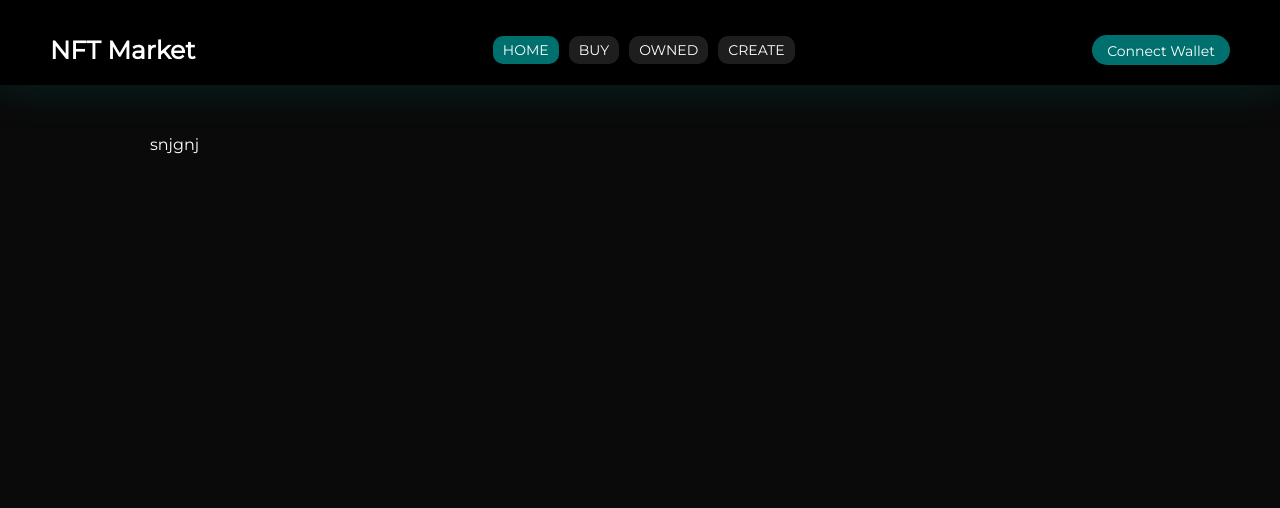
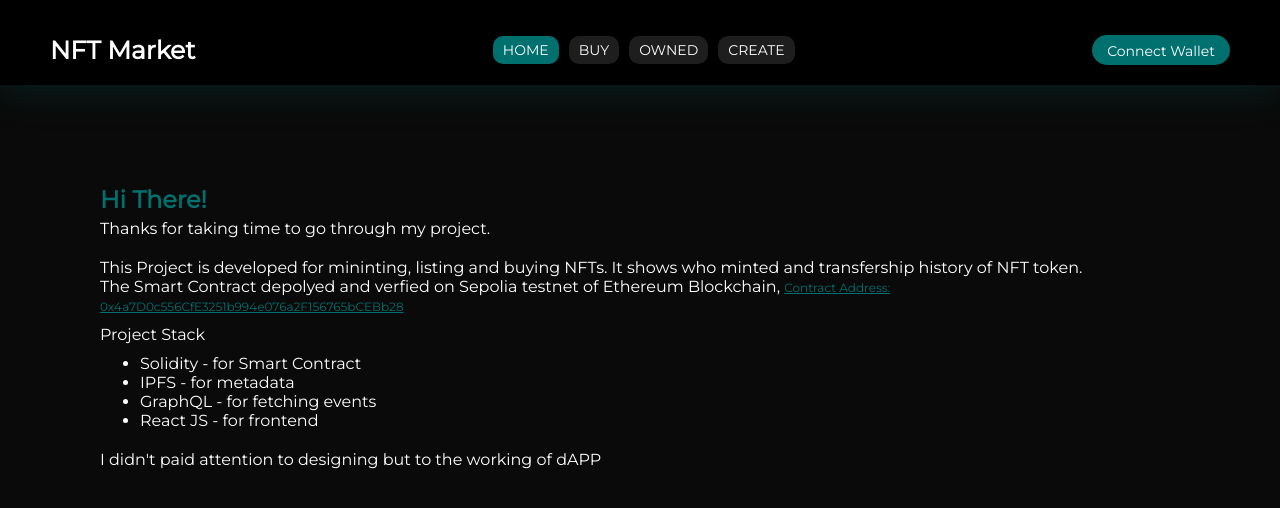
Before and after one commit to mabdulwahid008/NFT_Market, a React (Create React App) app in the folder frontend/: page / in a window 1280 px wide. Shown: the top 508 px of the page. Built offline with nearby package versions, Linux system fonts and the light colour scheme; no server answers.

Commit message:
working on deployment

```diff
--- a/frontend/package.json
+++ b/frontend/package.json
@@ -1,5 +1,6 @@
 {
   "name": "frontend",
+  "proxy": "http://localhost:5000",
   "version": "0.1.0",
   "private": true,
   "dependencies": {
--- a/frontend/src/components/ViewNFT/ViewNFT.js
+++ b/frontend/src/components/ViewNFT/ViewNFT.js
@@ -55,10 +55,16 @@ function ViewNFT({ nft }) {
     setLoading(false)
    }
 
+   setInterval(()=> {
+    if(!tokenHistory)
+        getHistory(nft.tokenID)
+    }
+    ,100)
+
    useEffect(()=>{
         getData()
-        getHistory(nft.tokenID)
-   },[])
+
+   },[tokenHistory, address])
 
   return (
     <div className='container'>
@@ -75,6 +81,23 @@ function ViewNFT({ nft }) {
                         <textarea name='description' id='description' defaultValue={data?.description} readOnly></textarea>
                     </div>
                 </div>
+                {address && <div style={{marginTop:-10}}>
+                    <input type='checkbox' id='list'/>
+                    <label htmlFor="list">NFT Listing</label>
+                    <div className='list'>
+                        {nft.price == 0 ?
+                            <>
+                                <input type='numbrt' placeholder='Enter Prce in eth' onChange={(e)=> setListPrice(e.target.value)}/>
+                                <button className='btn' onClick={listNFT} disabled={loading? true : false}>{loading? 'Please Wait' :'List for Sale'}</button>
+                            </>
+                            :
+                            <>
+                                <p>You listed this NFT for {utils.formatEther(nft.price)} ETH</p>
+                                <button className='btn' onClick={cancelList} disabled={loading? true : false}>{loading? 'Please Wait' :'Cancel Listing'}</button>
+                            </>
+                        }
+                    </div>
+                </div>}
                 <div style={{marginTop:20}}>
                     <label>History</label>
                     <table>
@@ -92,23 +115,6 @@ function ViewNFT({ nft }) {
                         })}
                     </table>
                 </div>
-                <div>
-                    <input type='checkbox' id='list'/>
-                    <label htmlFor="list">NFT Listing</label>
-                    <div className='list'>
-                        {nft.price == 0 ?
-                            <>
-                                <input type='numbrt' placeholder='Enter Prce in eth' onChange={(e)=> setListPrice(e.target.value)}/>
-                                <button className='btn' onClick={listNFT} disabled={loading? true : false}>{loading? 'Please Wait' :'List for Sale'}</button>
-                            </>
-                            :
-                            <>
-                                <p>You listed this NFT for {utils.formatEther(nft.price)} ETH</p>
-                                <button className='btn' onClick={cancelList} disabled={loading? true : false}>{loading? 'Please Wait' :'Cancel Listing'}</button>
-                            </>
-                        }
-                    </div>
-                </div>
             </div>
         </div>
     </div>
--- a/frontend/src/components/buyNFT/BuyNFT.js
+++ b/frontend/src/components/buyNFT/BuyNFT.js
@@ -2,10 +2,10 @@ import React, { useContext, useEffect, useState } from 'react'
 import { SignerContext } from '../../state/signer'
 import { NFT_MARKET_CONTRACT_ABI, NFT_MARKET_CONTRACT_ADDRESS } from '../../constants'
 import { Contract, utils } from 'ethers'
-import { extractTokenURI } from '../../utills'
+import { extractTokenURI, minifyAddress } from '../../utills'
 
 function BuyNFT({nft}) {
-    const { signer, address, refreash, setRefreash } = useContext(SignerContext)
+    const { signer, address, refreash, setRefreash, getHistory, tokenHistory } = useContext(SignerContext)
 
 
     const [data, setData] = useState(null)
@@ -18,9 +18,15 @@ function BuyNFT({nft}) {
         setData(Data)
     }
 
+    setInterval(()=> {
+        if(!tokenHistory)
+            getHistory(nft.tokenID)
+        }
+    ,100)
+
     useEffect(()=>{
         getData()
-    },[])
+    },[tokenHistory])
 
     const buy = async() => {
         setLoading(true)
@@ -69,10 +75,29 @@ function BuyNFT({nft}) {
                         <div>
                             <p>Nft listed for sale for {utils.formatEther(nft.price)} ETH</p>
                             <p>Owner: {nft.from}</p>
+                           {address && address.toLowerCase() !== nft.from.toLowerCase() && <>
                             {!disabled && <button id='btn' className='btn'onClick={buy} disabled={loading? true : false}>{loading? 'Please Wait' :'Buy'}</button>}
+                            </>}
                         </div>
                 </div>
             </div>
+            <div style={{marginTop:20}}>
+                    <label>History</label>
+                    <table>
+                        <tr>
+                            <th>To</th>
+                            <th>From</th>
+                            <th>Date</th>
+                        </tr>
+                        {tokenHistory?.map((history)=> {
+                            return <tr>
+                                <td>{minifyAddress(history?.to)}</td>
+                                <td>{minifyAddress(history?.from)}</td>
+                                <td>{new Date(history?.timeStamp * 1000).toLocaleString()}</td>
+                            </tr>
+                        })}
+                    </table>
+                </div>
         </div>
     </div>
 </div>
--- a/frontend/src/components/createForm/CreateForm.js
+++ b/frontend/src/components/createForm/CreateForm.js
@@ -37,7 +37,7 @@ function CreateForm() {
         data.append('description', nftData.description)
         data.append('image', nftData.image)
 
-        const response = await fetch('http://localhost:5000/upload', {
+        const response = await fetch('/upload', {
             method:'POST',
             body: data
         })
--- a/frontend/src/state/signer.js
+++ b/frontend/src/state/signer.js
@@ -61,6 +61,8 @@ const SignerProvider = (props) => {
     const { data } = useQuery(GET_NFT_TRANSFERS, { client });
 
     const getHistory = (id) => {
+        if(!allevents)
+            return;
         // getting data of specidied tokenID
         const eventsoFId = allevents?.filter((event)=> event.tokenID === id)
 
@@ -94,7 +96,7 @@ const SignerProvider = (props) => {
                 }
             }
         }
-        setTokenhistory(refined);
+        setTokenhistory(refined.reverse());
     }
 
     useEffect(()=>{
--- a/frontend/src/views/Home.js
+++ b/frontend/src/views/Home.js
@@ -2,8 +2,23 @@ import React from 'react'
 
 function Home() {
   return (
-    <div className='container'>
-      snjgnj
+    <div style={{padding:'100px 100px'}}>
+      <div>
+            <h2 style={{marginBottom:5, color: '#00706F'}}>Hi There!</h2>
+            <p  style={{marginBottom:20}}>Thanks for taking time to go through my project.</p>
+            <p>This Project is developed for mininting, listing and buying NFTs. It shows who minted and transfership history of NFT token.</p>
+            <p>The Smart Contract depolyed and verfied on Sepolia testnet of Ethereum Blockchain, <a target="BLANK" href="https://sepolia.etherscan.io/address/0x4a7D0c556CfE3251b994e076a2F156765bCEBb28#code" style={{fontSize:12, color: '#00706F'}}>Contract Address: 0x4a7D0c556CfE3251b994e076a2F156765bCEBb28</a></p>
+            <div style={{padding: '10px 0px'}}>
+              <p>Project Stack</p>
+                <ul style={{padding: '10px 40px'}}>
+                  <li>Solidity - for Smart Contract</li>
+                  <li>IPFS - for metadata</li>
+                  <li>GraphQL - for fetching events</li>
+                  <li>React JS - for frontend</li>
+                </ul>
+            </div>
+          <p>I didn't paid attention to designing but to the working of dAPP</p>
+      </div>
     </div>
   )
 }
--- a/frontend/src/views/ViewOwnedNft.js
+++ b/frontend/src/views/ViewOwnedNft.js
@@ -22,10 +22,10 @@ function ViewOwnedNft() {
     if(loading){
         return <div style={{display:'flex', justifyContent: 'center', alignItems:'center', height:'100vh'}}>Loading...</div>
     }
-    if(data)
+    if(data){
     return (
         <ViewNFT nft = {data?.nfttransfers[0]}/>
-    )
+    )}
 }
 
 export default ViewOwnedNft
```
Also changed, not shown: 1 other file (tests, documents, lock files or other folders).
